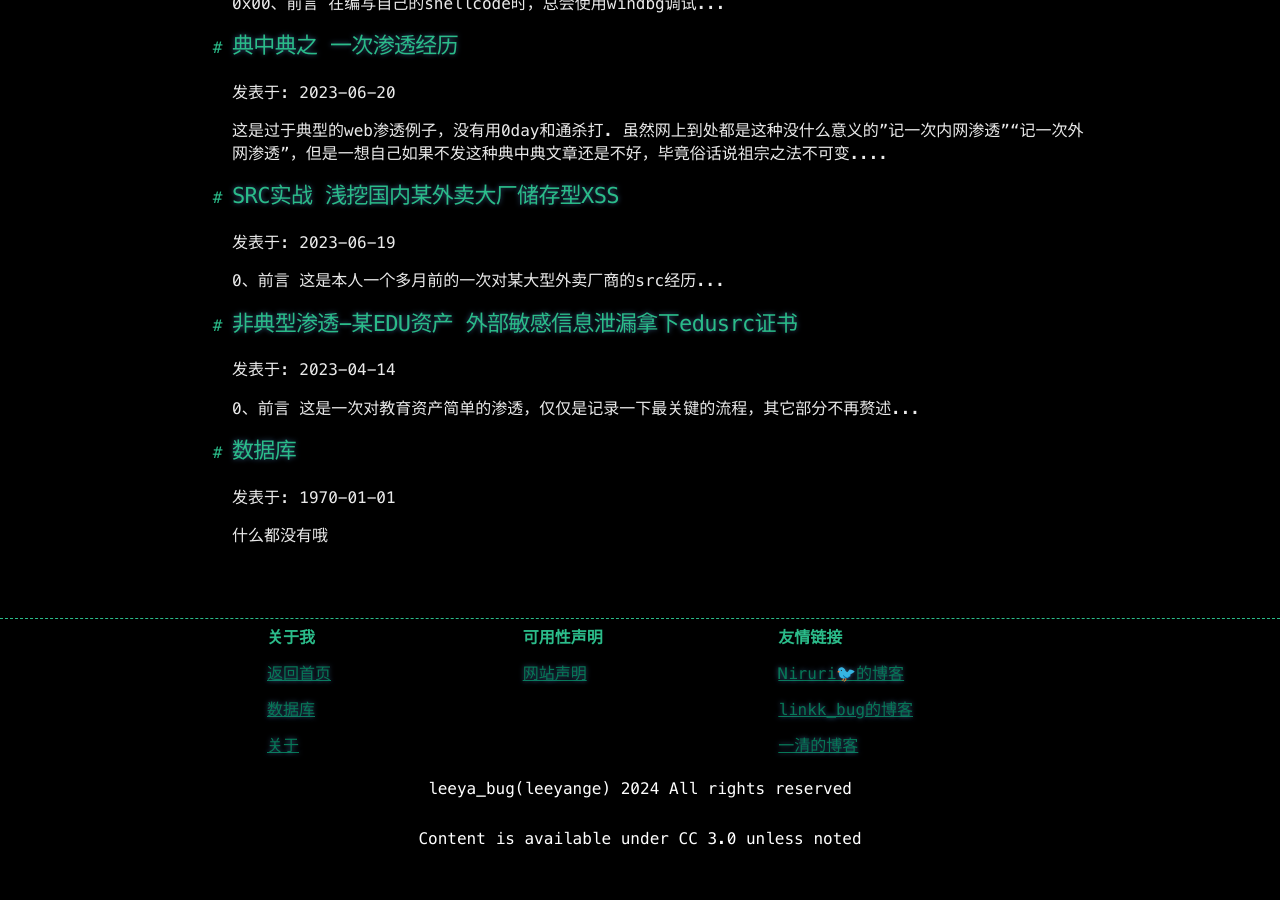
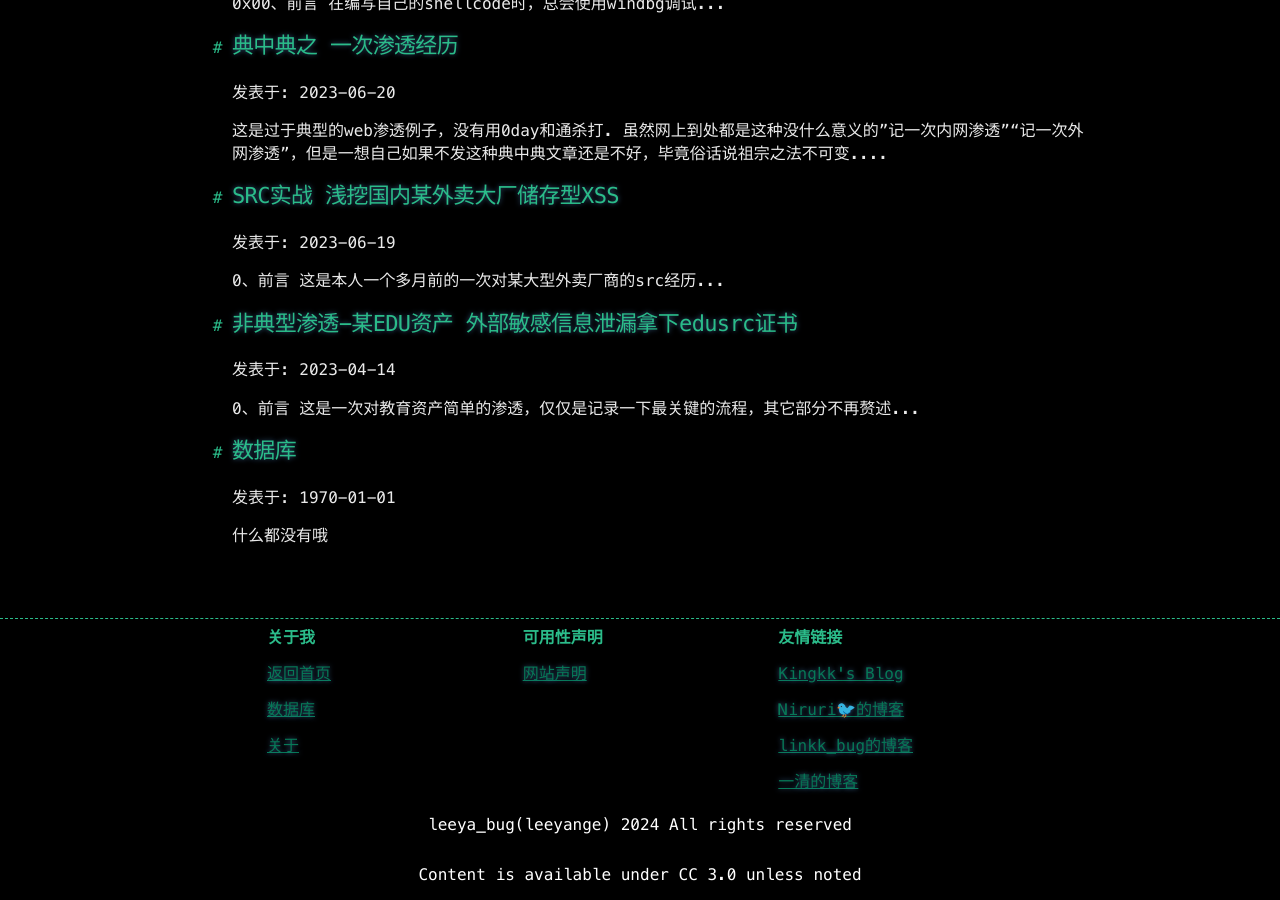
Before and after one commit to Leeyangee/leeyangee.github.io, a Jekyll site: the page built from index.html, in a window 1280 px wide and 900 px high, scrolled down 1648 px. Built offline with Jekyll 4.4.1, drawn with Linux system fonts in a browser that asks for light colours; some web fonts are replaced; the list of posts is cut into pages by our own code; before the commit the page ends 2512 px from its top, so only the background shows below that.

Commit message:
Update footer.html

```diff
--- a/_includes/footer.html
+++ b/_includes/footer.html
@@ -14,15 +14,20 @@
         <tr class="foot-tr">
           <td class="foot-tr"><a class="foot-a" href="/">返回首页</a></td>
           <td class="foot-tr"><a class="foot-a" href="/aboutus">网站声明</a></td>
-          <td class="foot-tr"><a class="foot-a" href="http://blog.niruri.cc/">Niruri🐦的博客</a></td>
+          <td class="foot-tr"><a class="foot-a" href="https://www.kingkk.com/">Kingkk's Blog</a></td>
         </tr>
         <tr class="foot-tr">
           <td class="foot-tr"><a class="foot-a" href="/Common-Record">数据库</a></td>
           <td class="foot-tr"></td>
+          <td class="foot-tr"><a class="foot-a" href="http://blog.niruri.cc/">Niruri🐦的博客</a></td>
+        </tr>
+        <tr class="foot-tr">
+          <td class="foot-tr"><a class="foot-a" href="/about">关于</a></td>
+          <td class="foot-tr"></td>
           <td class="foot-tr"><a class="foot-a" href="http://www.likk.xyz/">linkk_bug的博客</a></td>
         </tr>
         <tr class="foot-tr">
-          <td class="foot-tr"><a class="foot-a" href="/about">关于</a></td>
+          <td class="foot-tr"></td>
           <td class="foot-tr"></td>
           <td class="foot-tr"><a class="foot-a" href="http://www.yiqing.asia">一清的博客</a></td>
         </tr>
```
